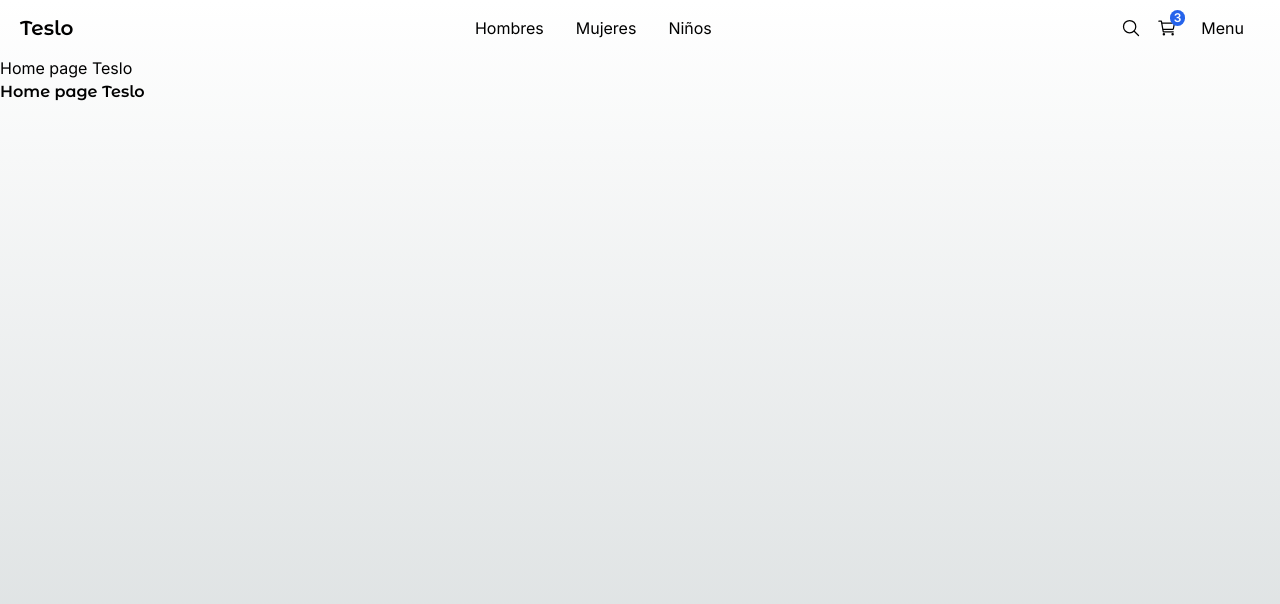
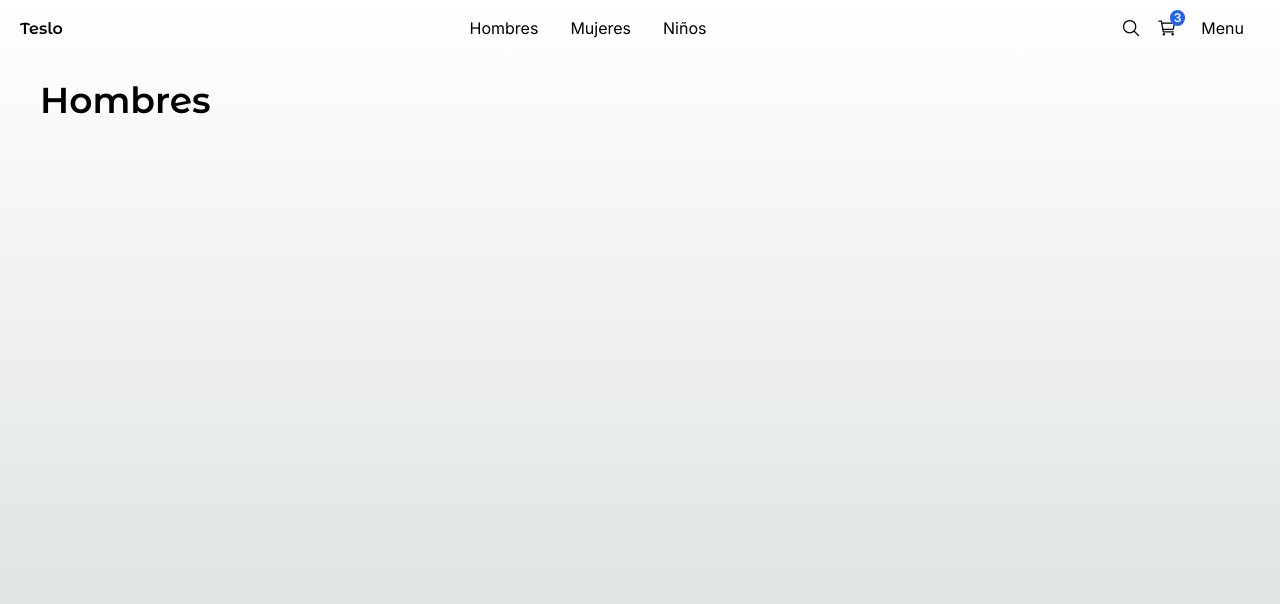
Before and after one commit to alex-arraga/next-teslo-shop, a Next.js app: page / in a window 1280 px wide. Shown: the top 604 px of the page. Built offline with nearby package versions, Linux system fonts and the light colour scheme.

Commit message:
1- Title component 2- Padding layout added

```diff
--- a/src/app/(shop)/layout.tsx
+++ b/src/app/(shop)/layout.tsx
@@ -9,8 +9,9 @@ export default function ShopLayout({
     <main className="min-h-screen">
       <TopMenu />
 
-
-      {children}
+      <div className="px-0 sm:mx-10">
+        {children}
+      </div>
     </main>
   );
 }
--- a/src/app/(shop)/page.tsx
+++ b/src/app/(shop)/page.tsx
@@ -1,10 +1,9 @@
-import { titleFont } from "@/config/fonts";
+import { Title } from "@/components";
 
-export default function Home() {
+export default function HomePage() {
   return (
     <div>
-      <h1>Home page Teslo</h1>
-      <h1 className={`${titleFont.className} font-bold`}>Home page Teslo</h1>
+      <Title title="Hombres" />
     </div>
   );
 }
--- a/src/components/index.ts
+++ b/src/components/index.ts
@@ -1,2 +1,3 @@
 export * from './ui/top-menu/TopMenu'
 export * from './ui/not-found/PageNotFound'
+export * from './ui/title/Title'
--- /dev/null
+++ b/src/components/ui/title/Title.tsx
@@ -0,0 +1,21 @@
+import { titleFont } from "@/config/fonts";
+
+interface Props {
+  title: string;
+  subtitle?: string;
+  className?: string;
+}
+
+export const Title = ({ title, className, subtitle }: Props) => {
+  return (
+    <>
+      <h1 className={`${titleFont.className} font-bold my-6 text-2xl sm:text-4xl ${className}`}>
+        {title}
+      </h1>
+
+      {subtitle && (
+        <h3>{subtitle}</h3>
+      )}
+    </>
+  )
+}
--- a/src/components/ui/top-menu/TopMenu.tsx
+++ b/src/components/ui/top-menu/TopMenu.tsx
@@ -10,7 +10,7 @@ export const TopMenu = () => {
       {/* Logo */}
       <div>
         <Link href="/">
-          <span className={`${titleFont.className} antialiased font-extrabold text-xl`}>Teslo</span>
+          <span className={`${titleFont.className} antialiased font-extrabold`}>Teslo</span>
         </Link>
       </div>
 
```
